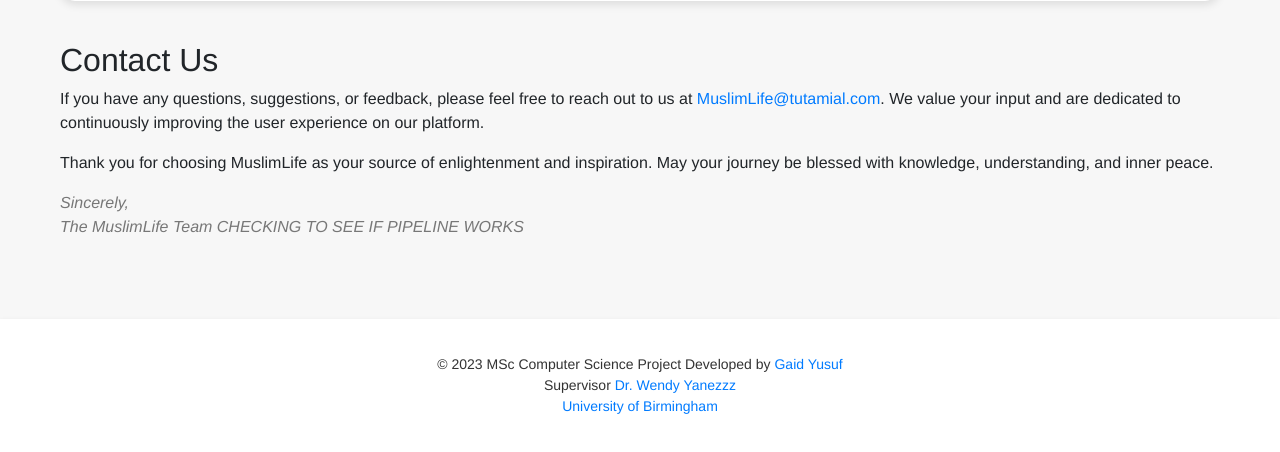
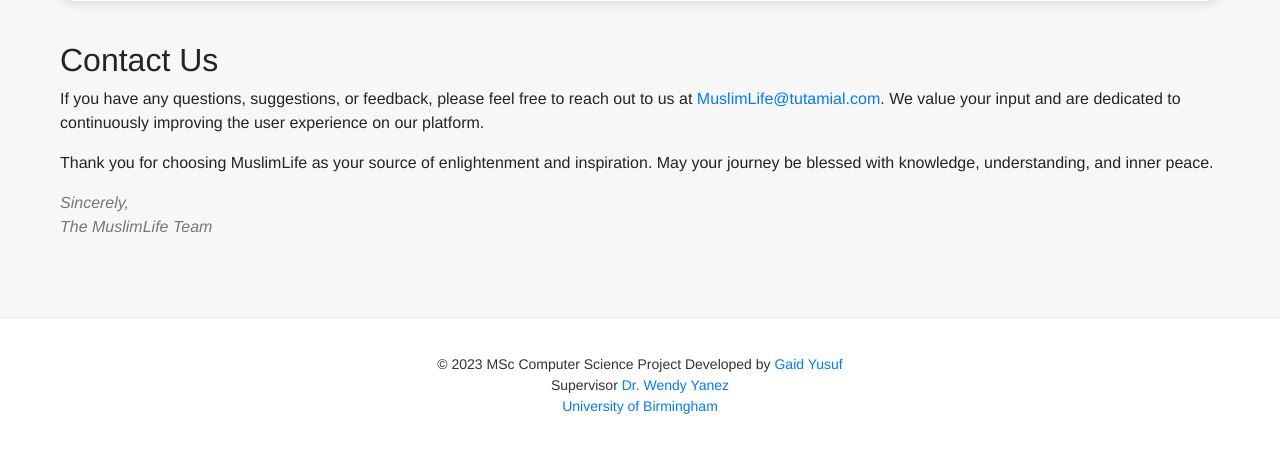
Before and after one commit to GaidYusuf/Masters-Project, a Django app: page / in a window 1280 px wide. Shown: the part 1196-1648 px from the top of the page. Run offline with Django 4.2, Linux system fonts and the light colour scheme; some libraries are stand-ins or nearby versions.

Commit message:
removed checks as pipeline is now working so no more need to verify

```diff
--- a/homepage/templates/homepage/index.html
+++ b/homepage/templates/homepage/index.html
@@ -83,7 +83,6 @@
     <p class="signature">
       Sincerely,<br />
       The MuslimLife Team
-      CHECKING TO SEE IF PIPELINE WORKS
     </p>
   </div>
 </div>
--- a/templates/base.html
+++ b/templates/base.html
@@ -145,7 +145,7 @@
             <a
               href="https://www.birmingham.ac.uk/staff/profiles/computer-science/academic-staff/yanez-wendy.aspx"
               target="_blank"
-              >Dr. Wendy Yanezzz</a
+              >Dr. Wendy Yanez</a
             >
             <br />
             <a href="https://www.birmingham.ac.uk/" target="_blank"
```
